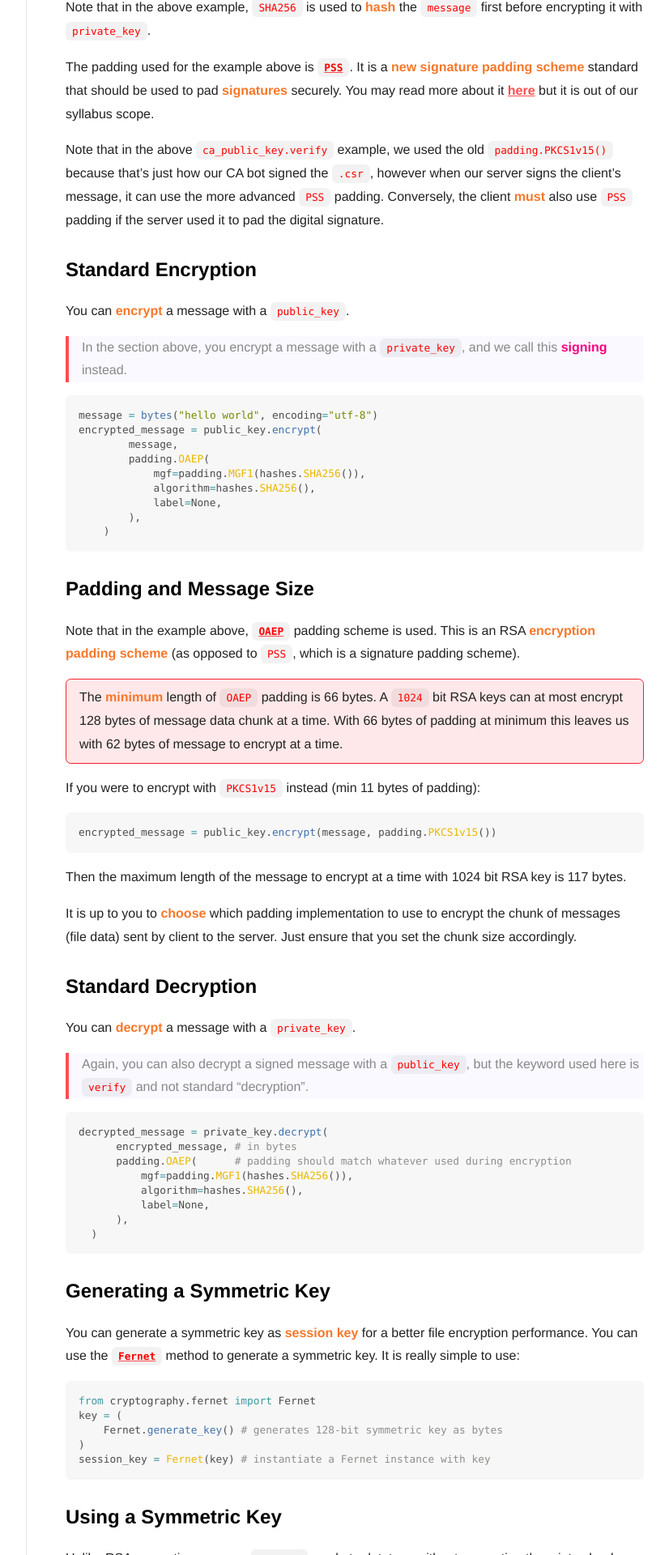
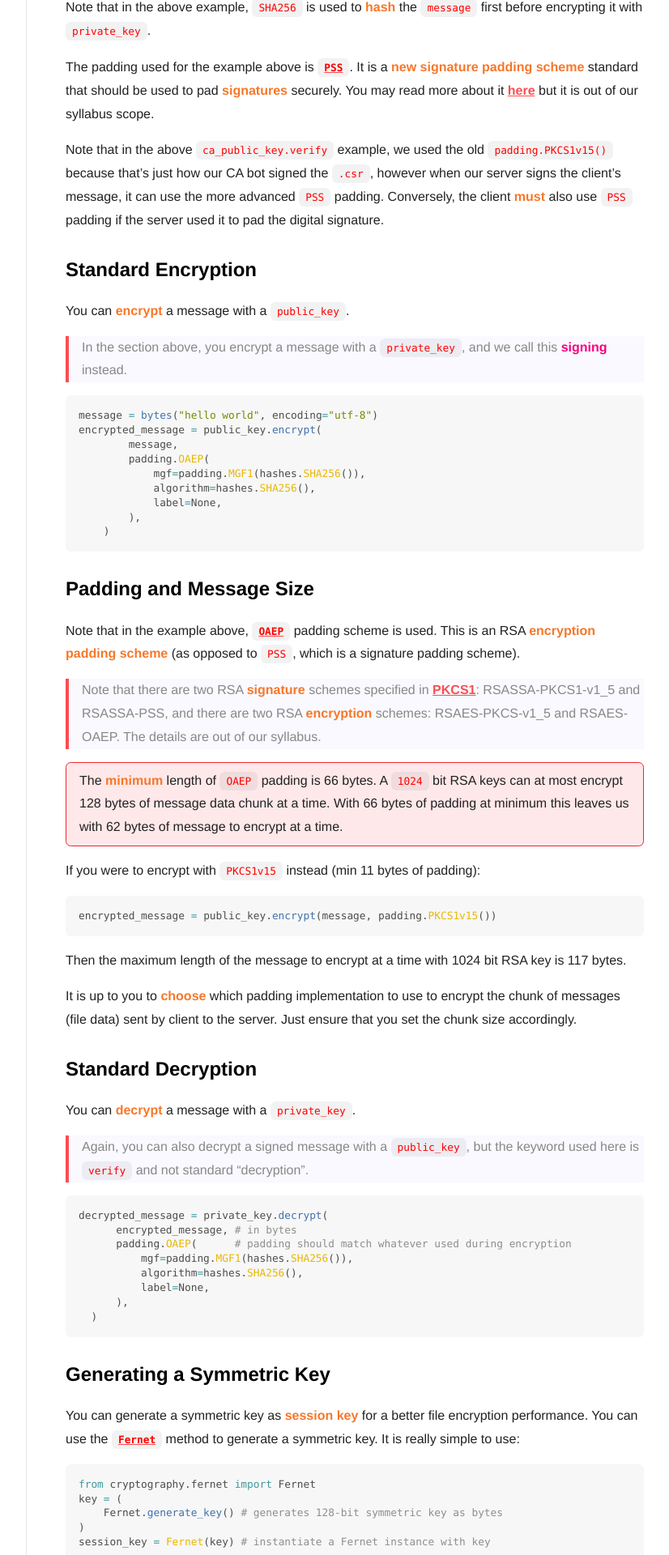
Before and after one commit to natalieagus/50005-2023, a Jekyll site: the page built from _assignments/pa2_5_pythoncrypto.md, in a window 1280 px wide. Shown: the part 3080-5000 px from the top of the page at 81% size, without its empty margins (217-1043 px from the left). Built offline with Jekyll 4.4.1, drawn with Linux system fonts in a browser that asks for light colours; nearby versions of some CDN libraries; some of the changed text lies outside the part shown.

Commit message:
feat: add explanation and gif

```diff
--- a/_assignments/pa2_5_pythoncrypto.md
+++ b/_assignments/pa2_5_pythoncrypto.md
@@ -145,6 +145,7 @@ encrypted_message = public_key.encrypt(
 
 ### Padding and Message Size
 Note that in the example above, [`OAEP`](https://en.wikipedia.org/wiki/Optimal_asymmetric_encryption_padding) padding scheme is used. This is an RSA <span style="color:#f77729;"><b>encryption padding scheme</b></span> (as opposed to `PSS`, which is a signature padding scheme).
+> Note that there are two RSA <span style="color:#f77729;"><b>signature</b></span> schemes specified in [PKCS1](https://www.cryptosys.net/pki/manpki/pki_References.html#PKCS1): RSASSA-PKCS1-v1_5 and RSASSA-PSS, and there are two RSA <span style="color:#f77729;"><b>encryption</b></span> schemes: RSAES-PKCS-v1_5 and RSAES-OAEP. The details are out of our syllabus.
 
 The <span style="color:#f77729;"><b>minimum</b></span> length of `OAEP` padding is 66 bytes. A `1024` bit RSA keys can at most encrypt 128 bytes of message data chunk at a time. With 66 bytes of padding at minimum this leaves us with 62 bytes of message to encrypt at a time.
 {:.error}
```
Also changed, not shown: _assignments/pa2_4_submit.md (+5 -0 lines).
